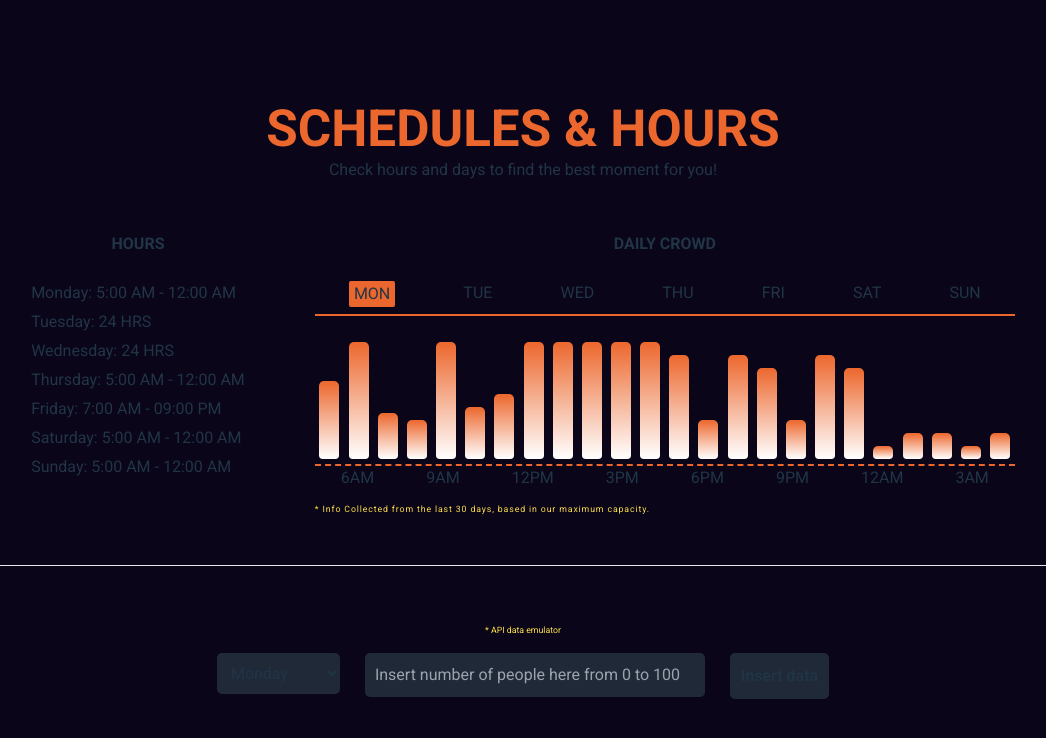
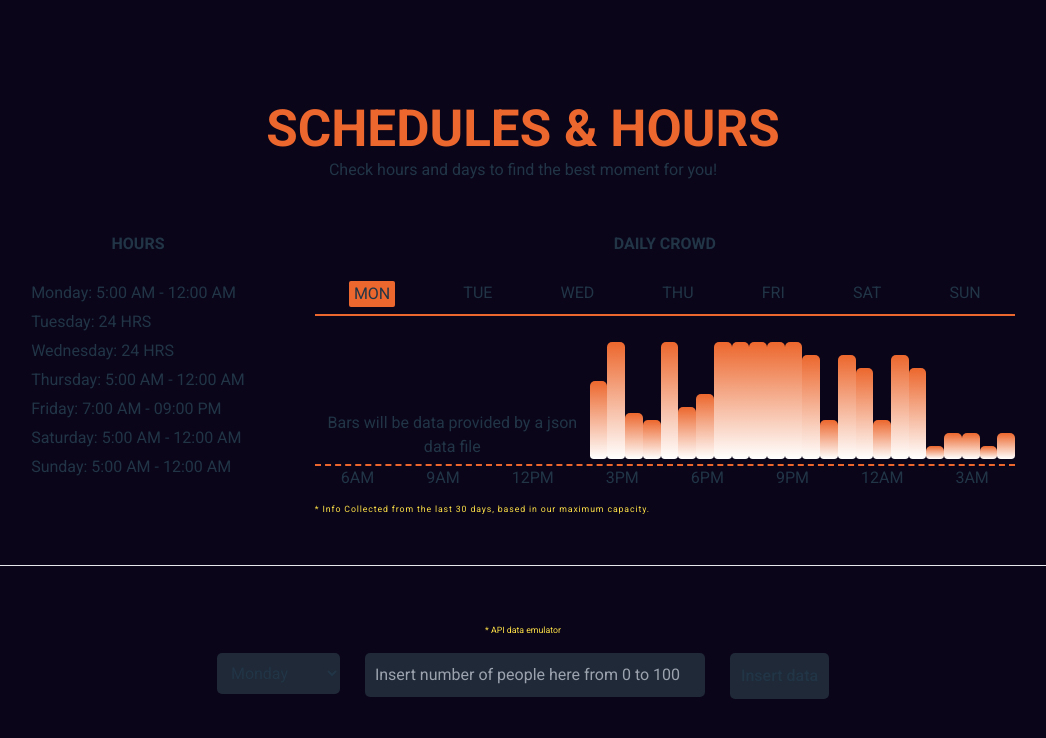
Before and after one commit to luisgcode/crowdMeterSystem, a React (Vite) app: page / in a window 1280 px wide. Shown: the top 738 px of the page, without its empty margins (117-1163 px from the left). Built offline with nearby package versions, Linux system fonts and the light colour scheme.

Commit message:
Json data

```diff
--- a/src/crowdMeter/Crowdmeter.jsx
+++ b/src/crowdMeter/Crowdmeter.jsx
@@ -39,6 +39,7 @@ const Crowdmeter = () => {
                 <span className="day-tab">SUN</span>
               </div>
               <div className="crowd-block-medium h-60 pt-5 pb-2 border-b-2 border-dashed border-titleColor flex justify-around items-end">
+                Bars will be data provided by a json data file
                 <span
                   className="bar-tab bg-gradient-to-t from-white to-titleColor w-8 rounded-t-lg rounded-b-md"
                   style={{
```
